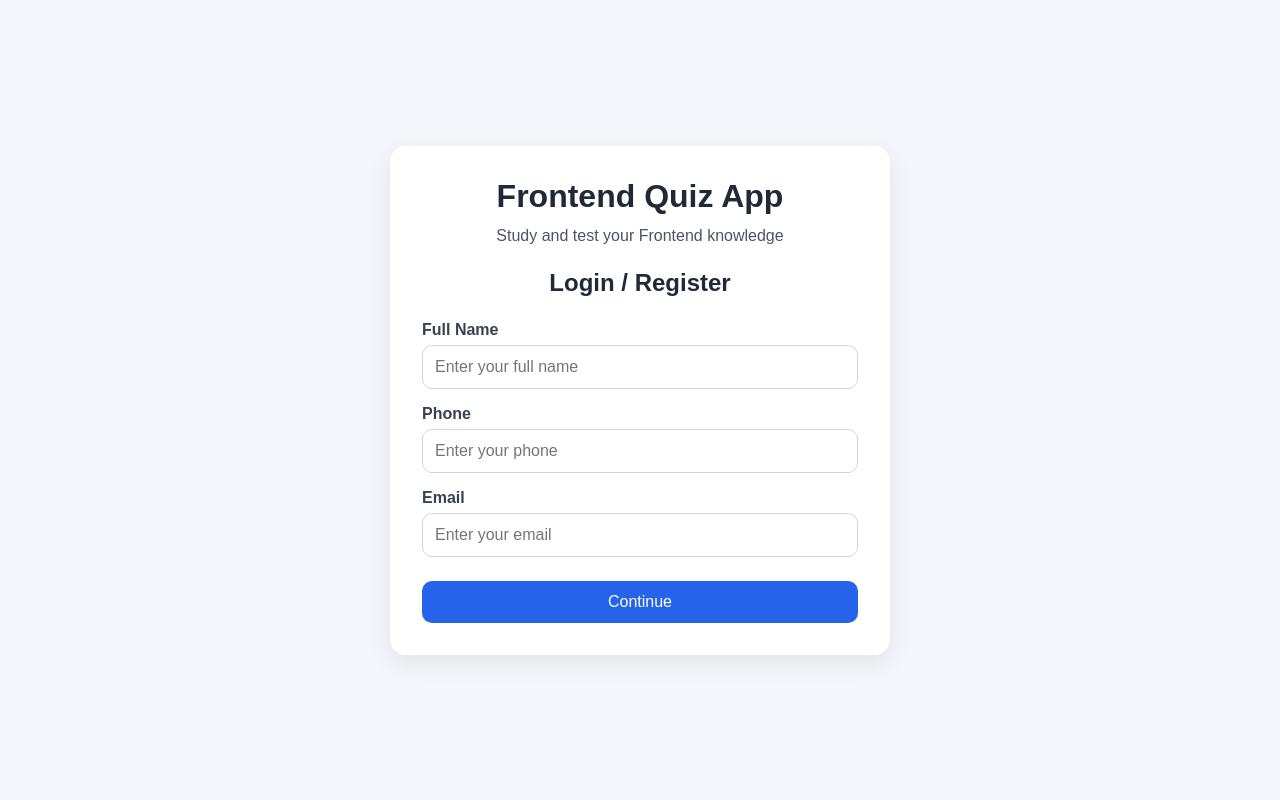
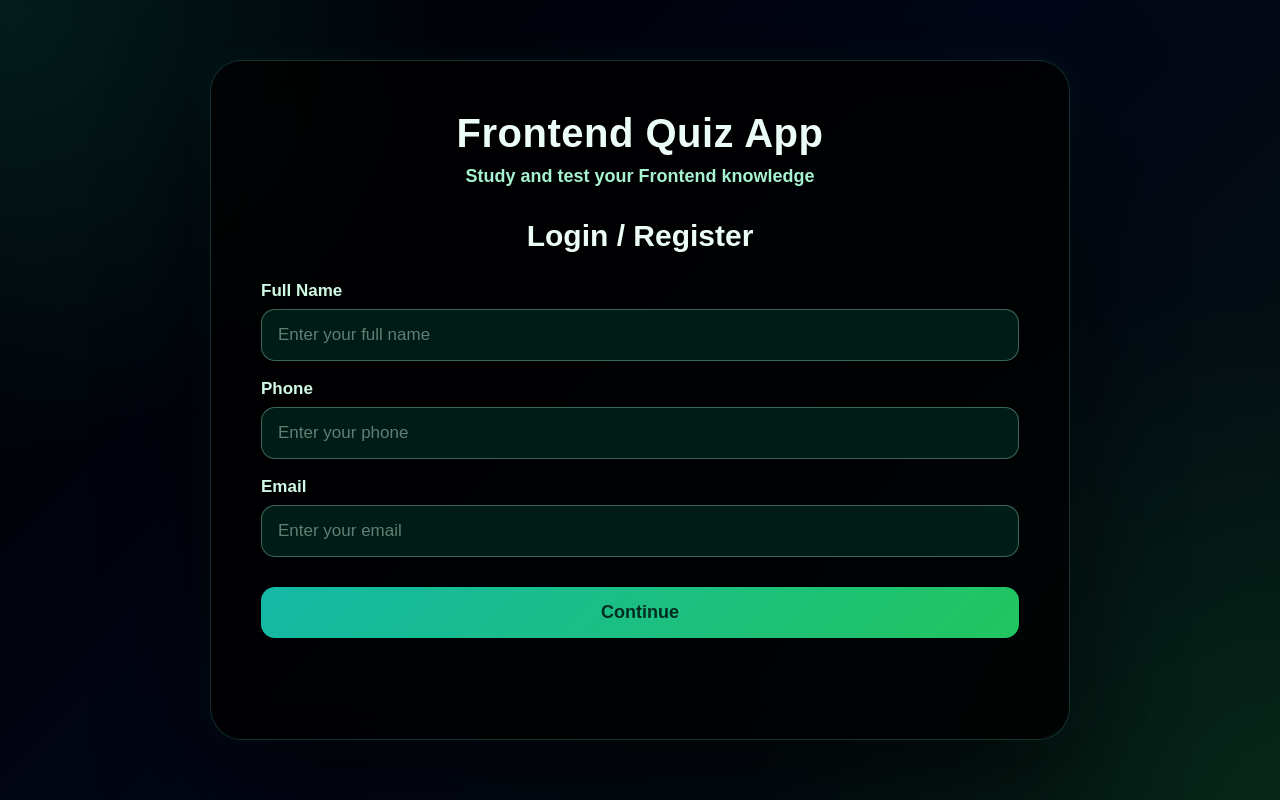
Before and after one commit to MhmdRayanm7/reactQproj, a React (Vite) app in the folder ReactQproj/: page / in a window 1280 px wide. Built offline with nearby package versions, Linux system fonts and the light colour scheme.

Commit message:
Redesign app with dark glass style

```diff
--- a/ReactQproj/src/app/app.module.css
+++ b/ReactQproj/src/app/app.module.css
@@ -3,25 +3,19 @@
   display: flex;
   justify-content: center;
   align-items: center;
-  background: #f4f6fb;
-  padding: 20px;
+  padding: 32px;
 }
 
 .card {
   width: 100%;
-  max-width: 500px;
-  background: white;
-  padding: 32px;
-  border-radius: 16px;
-  text-align: center;
-  box-shadow: 0 8px 24px rgba(0, 0, 0, 0.08);
+  max-width: 860px;
+  min-height: 680px;
+  background: rgba(0, 0, 0, 0.82);
+  border: 1px solid rgba(94, 234, 212, 0.2);
+  border-radius: 32px;
+  padding: 50px;
+  box-shadow:
+    0 35px 100px rgba(0, 0, 0, 0.75),
+    0 0 35px rgba(20, 184, 166, 0.08);
+  backdrop-filter: blur(22px);
 }
-
-.card h1 {
-  margin-bottom: 12px;
-  color: #1f2937;
-}
-
-.card p {
-  color: #4b5563;
-}
--- a/ReactQproj/src/components/header/header.module.css
+++ b/ReactQproj/src/components/header/header.module.css
@@ -1,14 +1,19 @@
 .header {
   text-align: center;
-  margin-bottom: 24px;
+  margin-bottom: 32px;
 }
 
 .header h1 {
-  margin: 0 0 8px;
-  color: #1f2937;
+  margin: 0 0 10px;
+  color: #ecfdf5;
+  font-size: 40px;
+  font-weight: 900;
+  letter-spacing: 0.5px;
 }
 
 .header p {
   margin: 0;
-  color: #6b7280;
+  color: #a7f3d0;
+  font-size: 18px;
+  font-weight: 600;
 }
--- a/ReactQproj/src/components/login/login.module.css
+++ b/ReactQproj/src/components/login/login.module.css
@@ -1,47 +1,83 @@
 .form {
   display: flex;
   flex-direction: column;
-  gap: 16px;
+  gap: 18px;
   text-align: left;
 }
 
 .form h2 {
   text-align: center;
-  margin: 0 0 8px;
-  color: #1f2937;
+  margin: 0 0 10px;
+  color: #ecfdf5;
+  font-size: 30px;
+  font-weight: 900;
 }
 
 .form label {
   display: flex;
   flex-direction: column;
-  gap: 6px;
-  font-weight: bold;
-  color: #374151;
+  gap: 8px;
+  font-weight: 800;
+  color: #d1fae5;
+  font-size: 17px;
 }
 
 .form input {
-  padding: 12px;
-  border: 1px solid #d1d5db;
-  border-radius: 10px;
-  font-size: 16px;
+  padding: 15px 16px;
+  border: 1px solid rgba(167, 243, 208, 0.35);
+  border-radius: 14px;
+  font-size: 17px;
+  background: rgba(2, 44, 34, 0.65);
+  color: #ecfdf5;
+  outline: none;
+  transition: 0.25s ease;
+}
+
+.form input::placeholder {
+  color: rgba(209, 250, 229, 0.45);
+}
+
+.form input:hover {
+  transform: translateY(-2px);
+  border-color: #5eead4;
+  box-shadow: 0 10px 24px rgba(45, 212, 191, 0.18);
+}
+
+.form input:focus {
+  transform: translateY(-2px) scale(1.01);
+  border-color: #99f6e4;
+  box-shadow: 0 0 0 4px rgba(45, 212, 191, 0.22);
 }
 
 .form button {
-  margin-top: 8px;
-  padding: 12px;
+  margin-top: 12px;
+  padding: 15px;
   border: none;
-  border-radius: 10px;
-  background: #2563eb;
-  color: white;
-  font-size: 16px;
+  border-radius: 14px;
+  background: linear-gradient(135deg, #14b8a6, #22c55e);
+  color: #022c22;
+  font-size: 18px;
+  font-weight: 900;
   cursor: pointer;
+  transition: 0.25s ease;
+}
+
+.form button:hover {
+  transform: translateY(-3px);
+  box-shadow: 0 16px 35px rgba(34, 197, 94, 0.28);
+  filter: brightness(1.08);
+}
+
+.form button:active {
+  transform: scale(0.97);
 }
 
 .error {
-  background: #fee2e2;
+  background: rgba(254, 226, 226, 0.95);
   color: #991b1b;
-  padding: 10px;
-  border-radius: 8px;
+  padding: 12px;
+  border-radius: 10px;
   text-align: center;
   margin: 0;
+  font-weight: 700;
 }
--- a/ReactQproj/src/components/question/question.module.css
+++ b/ReactQproj/src/components/question/question.module.css
@@ -1,92 +1,123 @@
 .questionBox {
   display: flex;
   flex-direction: column;
-  gap: 18px;
+  gap: 22px;
   text-align: left;
 }
 
 .progress {
   margin: 0;
-  color: #6b7280;
+  color: #a7f3d0;
   text-align: center;
+  font-size: 17px;
+  font-weight: 800;
 }
 
 .questionBox h2 {
   margin: 0;
-  color: #1f2937;
-  font-size: 22px;
+  color: #ecfdf5;
+  font-size: 28px;
+  font-weight: 900;
+  line-height: 1.35;
   text-align: center;
 }
 
 .answers {
   display: flex;
   flex-direction: column;
-  gap: 10px;
+  gap: 12px;
 }
 
 .answers button {
-  padding: 12px;
-  border: 1px solid #d1d5db;
-  border-radius: 10px;
-  background: white;
-  color: #1f2937;
-  font-size: 16px;
+  padding: 16px 18px;
+  border: 1px solid rgba(94, 234, 212, 0.2);
+  border-radius: 16px;
+  background: rgba(2, 44, 34, 0.42);
+  color: #d1fae5;
+  font-size: 17px;
+  font-weight: 800;
   cursor: pointer;
   text-align: left;
+  transition: 0.25s ease;
 }
 
 .answers button:hover {
-  background: #f3f4f6;
+  transform: translateX(8px) scale(1.01);
+  border-color: rgba(94, 234, 212, 0.55);
+  background: rgba(20, 184, 166, 0.18);
+  box-shadow: 0 14px 30px rgba(20, 184, 166, 0.12);
+}
+
+.answers button:active {
+  transform: scale(0.98);
 }
 
 .selected {
-  border-color: #2563eb !important;
-  background: #dbeafe !important;
+  border-color: #5eead4 !important;
+  background: rgba(20, 184, 166, 0.28) !important;
+  box-shadow: 0 0 0 3px rgba(45, 212, 191, 0.2);
+}
+
+.nextButton {
+  padding: 15px;
+  border: none;
+  border-radius: 14px;
+  background: linear-gradient(135deg, #14b8a6, #22c55e);
+  color: #022c22;
+  font-size: 18px;
+  font-weight: 900;
+  cursor: pointer;
+  transition: 0.25s ease;
+}
+
+.nextButton:hover {
+  transform: translateY(-3px);
+  box-shadow: 0 16px 35px rgba(34, 197, 94, 0.28);
+  filter: brightness(1.08);
+}
+
+.nextButton:active {
+  transform: scale(0.97);
 }
 
 .selectedText {
   margin: 0;
   text-align: center;
-  color: #374151;
-  font-weight: bold;
+  color: #d1fae5;
+  font-weight: 800;
 }
 
-.nextButton {
-  padding: 12px;
-  border: none;
-  border-radius: 10px;
-  background: #2563eb;
-  color: white;
-  font-size: 16px;
-  cursor: pointer;
+.correctBox {
+  background: rgba(22, 101, 52, 0.9);
+  color: #dcfce7;
+  padding: 14px;
+  border-radius: 14px;
+  text-align: center;
+  border: 1px solid rgba(134, 239, 172, 0.35);
+  font-weight: 800;
+}
+
+.wrongBox {
+  background: rgba(127, 29, 29, 0.9);
+  color: #fee2e2;
+  padding: 14px;
+  border-radius: 14px;
+  text-align: center;
+  border: 1px solid rgba(252, 165, 165, 0.35);
+  font-weight: 800;
+}
+
+.correctBox p,
+.wrongBox p {
+  margin: 5px 0;
 }
 
 .error {
-  background: #fee2e2;
-  color: #991b1b;
-  padding: 10px;
-  border-radius: 8px;
-  text-align: center;
-  margin: 0;
-}
-
-.correctBox {
-  background: #dcfce7;
-  color: #166534;
-  padding: 12px;
-  border-radius: 10px;
-  text-align: center;
-}
-
-.wrongBox {
-  background: #fee2e2;
+  background: rgba(254, 226, 226, 0.95);
   color: #991b1b;
   padding: 12px;
   border-radius: 10px;
   text-align: center;
+  margin: 0;
+  font-weight: 800;
 }
-
-.correctBox p,
-.wrongBox p {
-  margin: 4px 0;
-}
--- a/ReactQproj/src/components/setup/setup.module.css
+++ b/ReactQproj/src/components/setup/setup.module.css
@@ -1,55 +1,99 @@
 .form {
   display: flex;
   flex-direction: column;
-  gap: 18px;
+  gap: 22px;
   text-align: left;
 }
 
 .form h2 {
   margin: 0;
   text-align: center;
-  color: #1f2937;
+  color: #ecfdf5;
+  font-size: 32px;
+  font-weight: 900;
 }
 
 .form p {
   margin: 0;
   text-align: center;
-  color: #6b7280;
+  color: #a7f3d0;
+  font-size: 17px;
+  font-weight: 600;
 }
 
 .section {
   display: flex;
   flex-direction: column;
-  gap: 10px;
+  gap: 12px;
+  padding: 18px;
+  border: 1px solid rgba(94, 234, 212, 0.18);
+  border-radius: 18px;
+  background: rgba(2, 44, 34, 0.35);
+  transition: 0.25s ease;
+}
+
+.section:hover {
+  transform: translateY(-3px);
+  border-color: rgba(94, 234, 212, 0.45);
+  box-shadow: 0 16px 35px rgba(20, 184, 166, 0.12);
 }
 
 .section h3 {
   margin: 0;
-  color: #374151;
+  color: #ecfdf5;
+  font-size: 21px;
+  font-weight: 900;
 }
 
 .section label {
   display: flex;
-  gap: 8px;
+  gap: 10px;
   align-items: center;
-  color: #374151;
+  color: #d1fae5;
+  font-size: 17px;
+  font-weight: 700;
+  cursor: pointer;
+  transition: 0.2s ease;
+}
+
+.section label:hover {
+  color: #5eead4;
+  transform: translateX(4px);
+}
+
+.section input {
+  accent-color: #14b8a6;
+  cursor: pointer;
 }
 
 .form button {
-  padding: 12px;
+  padding: 15px;
   border: none;
-  border-radius: 10px;
-  background: #2563eb;
-  color: white;
-  font-size: 16px;
+  border-radius: 14px;
+  background: linear-gradient(135deg, #14b8a6, #22c55e);
+  color: #022c22;
+  font-size: 18px;
+  font-weight: 900;
   cursor: pointer;
+  transition: 0.25s ease;
+}
+
+.form button:hover {
+  transform: translateY(-3px);
+  box-shadow: 0 16px 35px rgba(34, 197, 94, 0.28);
+  filter: brightness(1.08);
+}
+
+.form button:active {
+  transform: scale(0.97);
 }
 
 .error {
-  background: #fee2e2;
+  background: rgba(254, 226, 226, 0.95);
   color: #991b1b;
-  padding: 10px;
-  border-radius: 8px;
+  padding: 12px;
+  border-radius: 10px;
   text-align: center;
   margin: 0;
+  font-weight: 800;
 }
--- a/ReactQproj/src/components/summary/summary.module.css
+++ b/ReactQproj/src/components/summary/summary.module.css
@@ -1,48 +1,75 @@
 .summary {
   display: flex;
   flex-direction: column;
-  gap: 16px;
+  gap: 22px;
   text-align: center;
 }
 
 .summary h2 {
   margin: 0;
-  color: #1f2937;
+  color: #ecfdf5;
+  font-size: 34px;
+  font-weight: 900;
 }
 
 .summary p {
   margin: 0;
-  color: #374151;
+  color: #d1fae5;
+  font-size: 18px;
+  font-weight: 700;
 }
 
 .score {
-  font-size: 22px;
-  font-weight: bold;
-  color: #2563eb !important;
+  font-size: 28px !important;
+  font-weight: 900 !important;
+  color: #5eead4 !important;
+  text-shadow: 0 0 20px rgba(94, 234, 212, 0.3);
 }
 
 .results {
-  background: #f3f4f6;
-  padding: 16px;
-  border-radius: 12px;
+  background: rgba(2, 44, 34, 0.42);
+  border: 1px solid rgba(94, 234, 212, 0.22);
+  padding: 22px;
+  border-radius: 18px;
+  transition: 0.25s ease;
+}
+
+.results:hover {
+  transform: translateY(-3px);
+  border-color: rgba(94, 234, 212, 0.5);
+  box-shadow: 0 16px 35px rgba(20, 184, 166, 0.12);
+}
+
+.results p {
+  margin: 8px 0;
+  font-size: 18px;
+  font-weight: 800;
 }
 
 .actions {
   display: flex;
-  gap: 10px;
+  gap: 12px;
 }
 
 .actions button {
   flex: 1;
-  padding: 12px;
+  padding: 15px;
   border: none;
-  border-radius: 10px;
-  background: #2563eb;
-  color: white;
-  font-size: 16px;
+  border-radius: 14px;
+  background: linear-gradient(135deg, #14b8a6, #22c55e);
+  color: #022c22;
+  font-size: 17px;
+  font-weight: 900;
   cursor: pointer;
+  transition: 0.25s ease;
 }
 
 .actions button:hover {
-  background: #1d4ed8;
+  transform: translateY(-3px);
+  box-shadow: 0 16px 35px rgba(34, 197, 94, 0.28);
+  filter: brightness(1.08);
 }
+
+.actions button:active {
+  transform: scale(0.97);
+}
--- a/ReactQproj/src/index.css
+++ b/ReactQproj/src/index.css
@@ -4,5 +4,15 @@
 
 body {
   margin: 0;
-  font-family: Arial, sans-serif;
+  font-family: Arial, Helvetica, sans-serif;
+  background:
+    radial-gradient(circle at top left, rgba(20, 184, 166, 0.16), transparent 30%),
+    radial-gradient(circle at bottom right, rgba(34, 197, 94, 0.12), transparent 35%),
+    linear-gradient(135deg, #000000, #020617, #03110e);
+  color: #ecfdf5;
 }
+
+button,
+input {
+  font-family: inherit;
+}
```
